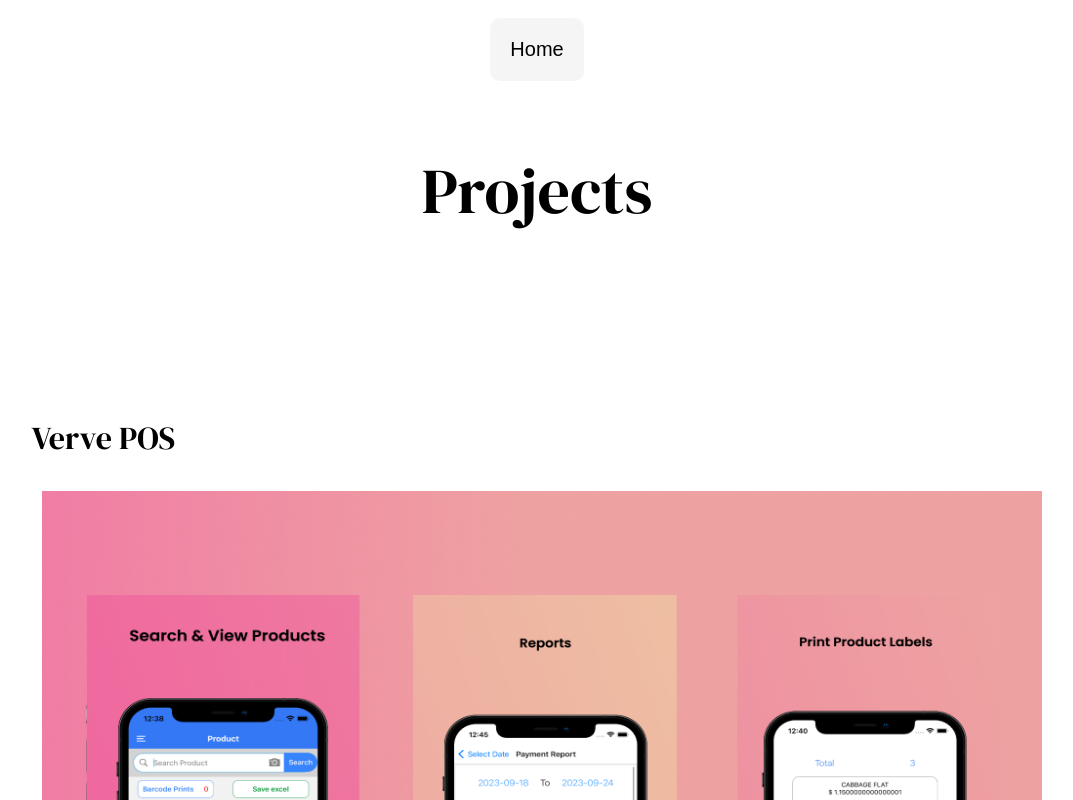
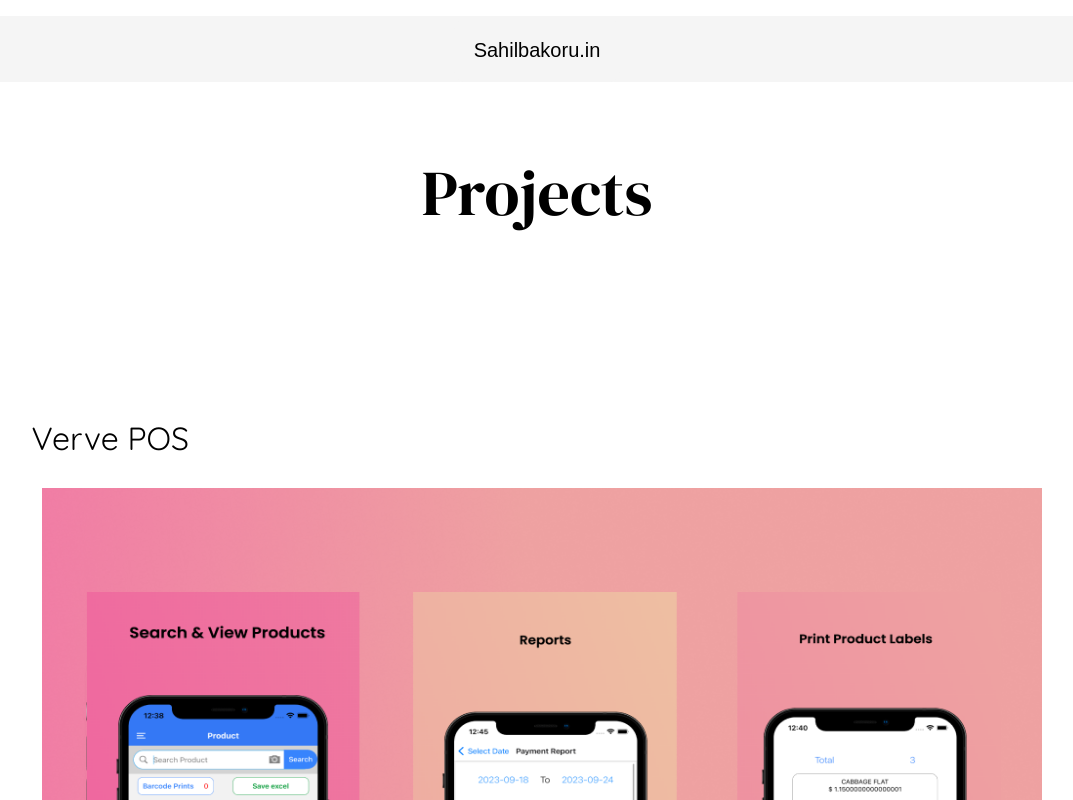
Before and after one commit to sahilbakoru/First_next_website, a Next.js app: page /projects in a window 1280 px wide. Shown: the top 800 px of the page, without its empty margins (103-1176 px from the left). Built offline with nearby package versions, Linux system fonts and the light colour scheme.

Commit message:
navbar and font change

```diff
--- a/src/app/NavBar.module.css
+++ b/src/app/NavBar.module.css
@@ -1,10 +1,10 @@
 .nav {
-    background-color: rgba(255, 255, 255, 0);
-    /* padding: 10px 0; */
-    /* box-shadow: 0px 2px 4px rgba(0, 0, 0, 0.1); */
-   /* position: sticky;   */
-  /*  top: 0;   */
-    /* z-index: 100; */
+    background-color: #F5F5F5;
+    padding: 0px 0;
+    box-shadow: 0px 2px 4px rgba(0, 0, 0, 0);
+   position: sticky;
+   top: 0;
+  z-index: 100;
   }
 
   .navList {
--- a/src/app/components/NavBar.js
+++ b/src/app/components/NavBar.js
@@ -9,7 +9,7 @@
         <li className={styles.navItem}>
           {/* <Link href="/">Home</Link>
            */}
-           <ProjectClick route={'/'} text={'Home'}/>
+           <ProjectClick route={'/'} text={'Sahilbakoru.in'}/>
         </li>
 
         {/* Add more navigation items as needed */}
--- a/src/app/projects/page.js
+++ b/src/app/projects/page.js
@@ -1,5 +1,6 @@
-import { DM_Serif_Display } from "next/font/google";
-const inter = DM_Serif_Display({ weight: "400", subsets: ["latin"] });
+import { Quicksand ,DM_Serif_Display} from "next/font/google";
+const inter = Quicksand({ weight: "400", subsets: ["latin"] });
+const outer = DM_Serif_Display({weight: "400", subsets: ["latin"]})
 import Image from "next/image";
 import NavBar from "../components/NavBar";
 export default function Projects() {
@@ -7,10 +8,12 @@
 
   return (
     <main
-      style={{ marginLeft: "10%", marginRight: "10%", marginBottom: "10%" }}
+      style={{  marginBottom: "10%" }}
       className={inter.className}
     >
       <NavBar />
+
+      <div style={{marginLeft:'10%',marginRight:'10%'}}>
       <div
         style={{
           textAlign: "center",
@@ -18,7 +21,10 @@
           paddingBottom: "15%",
         }}
       >
-        <div style={{ fontSize: "400%" }}>Projects</div>
+        <div style={{ fontSize: "400%" }}
+      className={outer.className}
+
+        >Projects</div>
       </div>
 
       {/* <div
@@ -83,7 +89,7 @@
             style={{ margin: "1%" }}
             width={1000}
                 height={700}
-            src={"/Frame 3.png"}
+            src={"/Frame3.png"}
             alt="img"
           />
         </div>
@@ -170,6 +176,7 @@
           marginTop: "10%",
         }}
       />
+      </div>
     </main>
   );
 }
```
Also changed, not shown: public/Frame3.png (renamed from public/Frame 3.png).
